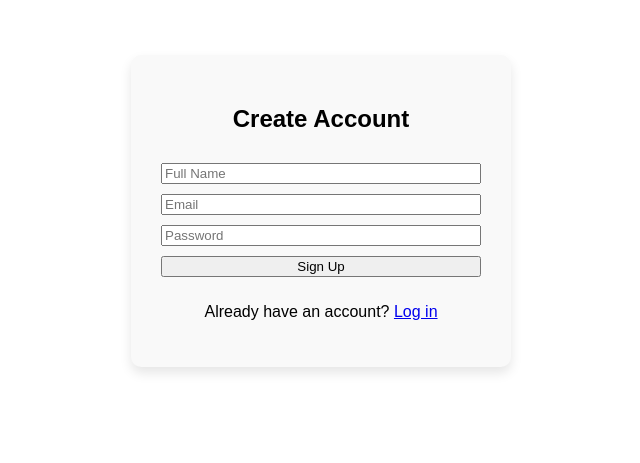
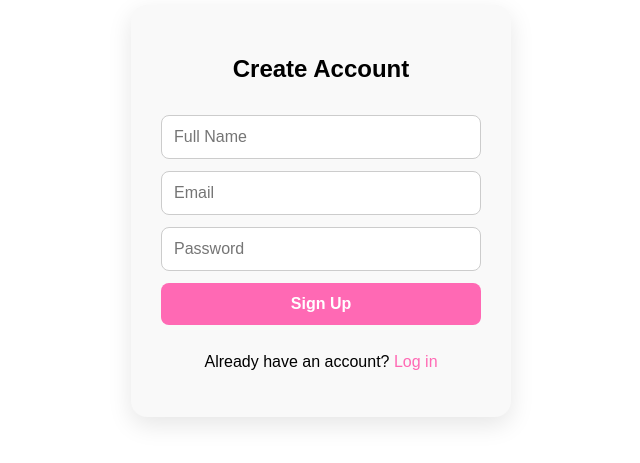
Before and after one commit to chloen3/Closet-Project, a React (Create React App) app in the folder frontend/: page /register in a window 1280 px wide. Shown: the part 189-652 px from the top of the page, without its empty margins (319-959 px from the left). Built offline with nearby package versions, Linux system fonts and the light colour scheme.

Commit message:
fixed create an account styling

```diff
--- a/frontend/src/pages/Register.js
+++ b/frontend/src/pages/Register.js
@@ -1,15 +1,17 @@
 import { useState } from 'react';
 import { useNavigate, Link } from 'react-router-dom';
+import '../App.css'; // assumes .styled-input is defined here
 
 function Register() {
   const [form, setForm] = useState({ name: '', email: '', password: '' });
+  const [hovered, setHovered] = useState(false);
+  const [linkHovered, setLinkHovered] = useState(false);
   const navigate = useNavigate();
 
   const register = async () => {
     const { name, email, password } = form;
     if (!name || !email || !password) return alert('All fields required.');
 
-    // API call to flask
     const res = await fetch('/register', {
       method: 'POST',
       headers: { 'Content-Type': 'application/json' },
@@ -22,29 +24,91 @@ function Register() {
     else alert(data.error || 'Registration failed');
   };
 
-  // JSX return, HTML rednering
+  const buttonStyle = {
+    padding: '12px',
+    borderRadius: '8px',
+    border: 'none',
+    backgroundColor: hovered ? '#FF1493' : '#FF69B4',
+    color: '#fff',
+    fontWeight: 'bold',
+    fontSize: '1em',
+    cursor: 'pointer',
+    transition: 'background-color 0.3s ease'
+  };
+
+  const linkStyle = {
+    color: linkHovered ? '#FF1493' : '#FF69B4',
+    textDecoration: 'none',
+    fontWeight: 'normal'
+  };
+
   return (
     <div style={containerStyle}>
       <div style={formStyle}>
         <h2>Create Account</h2>
-        <input placeholder="Full Name" value={form.name} onChange={e => setForm({...form, name: e.target.value})} />
-        <input placeholder="Email" type="email" value={form.email} onChange={e => setForm({...form, email: e.target.value})} />
-        <input placeholder="Password" type="password" value={form.password} onChange={e => setForm({...form, password: e.target.value})} />
-        <button onClick={register}>Sign Up</button>
-        <p>Already have an account? <Link to="/login">Log in</Link></p>
+        <input
+          className="styled-input"
+          placeholder="Full Name"
+          value={form.name}
+          onChange={e => setForm({ ...form, name: e.target.value })}
+        />
+        <input
+          className="styled-input"
+          placeholder="Email"
+          type="email"
+          value={form.email}
+          onChange={e => setForm({ ...form, email: e.target.value })}
+        />
+        <input
+          className="styled-input"
+          placeholder="Password"
+          type="password"
+          value={form.password}
+          onChange={e => setForm({ ...form, password: e.target.value })}
+        />
+        <button
+          style={buttonStyle}
+          onClick={register}
+          onMouseEnter={() => setHovered(true)}
+          onMouseLeave={() => setHovered(false)}
+        >
+          Sign Up
+        </button>
+        <p style={{ fontWeight: 'normal' }}>
+          Already have an account?{' '}
+          <Link
+            to="/login"
+            style={linkStyle}
+            onMouseEnter={() => setLinkHovered(true)}
+            onMouseLeave={() => setLinkHovered(false)}
+          >
+            Log in
+          </Link>
+        </p>
       </div>
     </div>
   );
 }
 
-// CSS styling
+// Styling
 const containerStyle = {
-  display: 'flex', justifyContent: 'center', alignItems: 'center', height: '100vh', backgroundColor: '#fff'
+  display: 'flex',
+  justifyContent: 'center',
+  alignItems: 'center',
+  height: '100vh',
+  backgroundColor: '#fff'
 };
 
 const formStyle = {
-  width: '320px', padding: '30px', background: '#f9f9f9', borderRadius: '10px', boxShadow: '0 6px 12px rgba(0,0,0,0.1)',
-  display: 'flex', flexDirection: 'column', gap: '10px', textAlign: 'center'
+  width: '320px',
+  padding: '30px',
+  background: '#f9f9f9',
+  borderRadius: '16px',
+  boxShadow: '0 8px 24px rgba(0,0,0,0.1)',
+  display: 'flex',
+  flexDirection: 'column',
+  gap: '12px',
+  textAlign: 'center'
 };
 
 export default Register;
```
Also changed, not shown: 1 other file (tests, documents, lock files or other folders).
